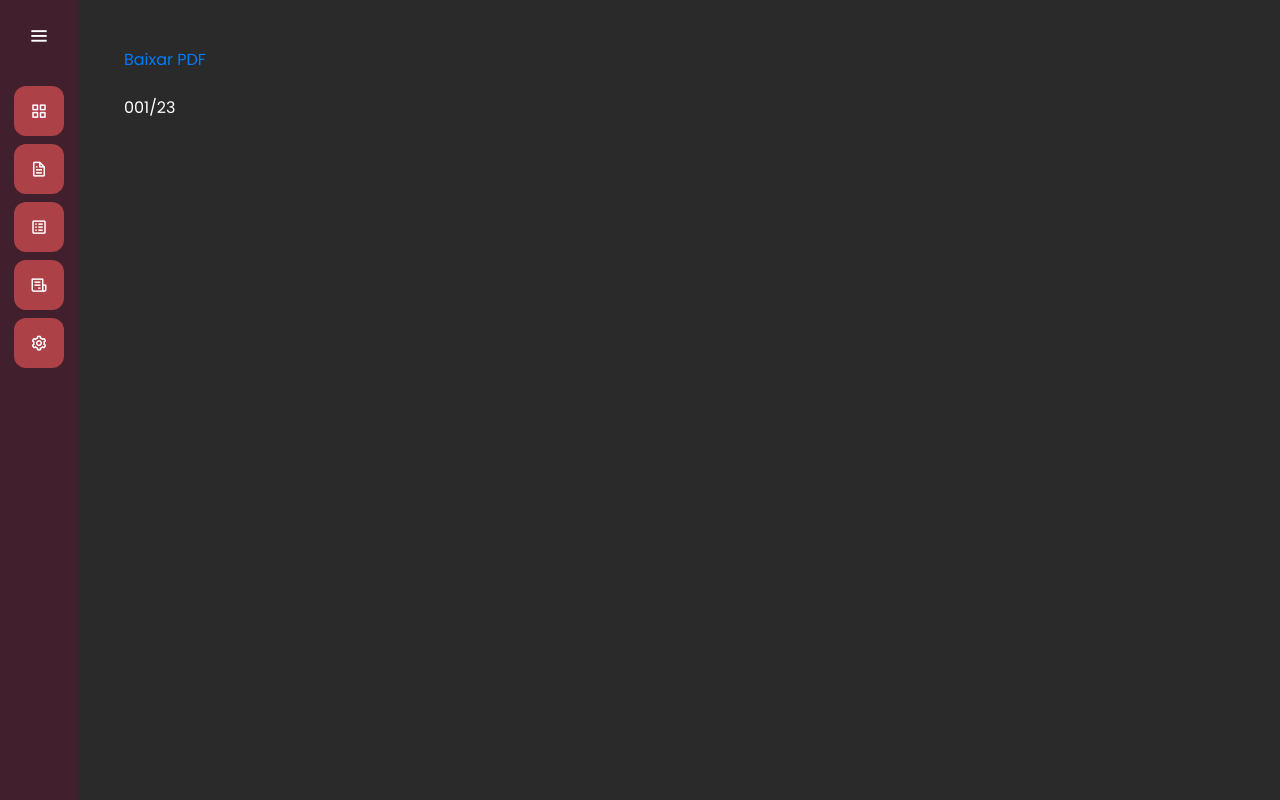
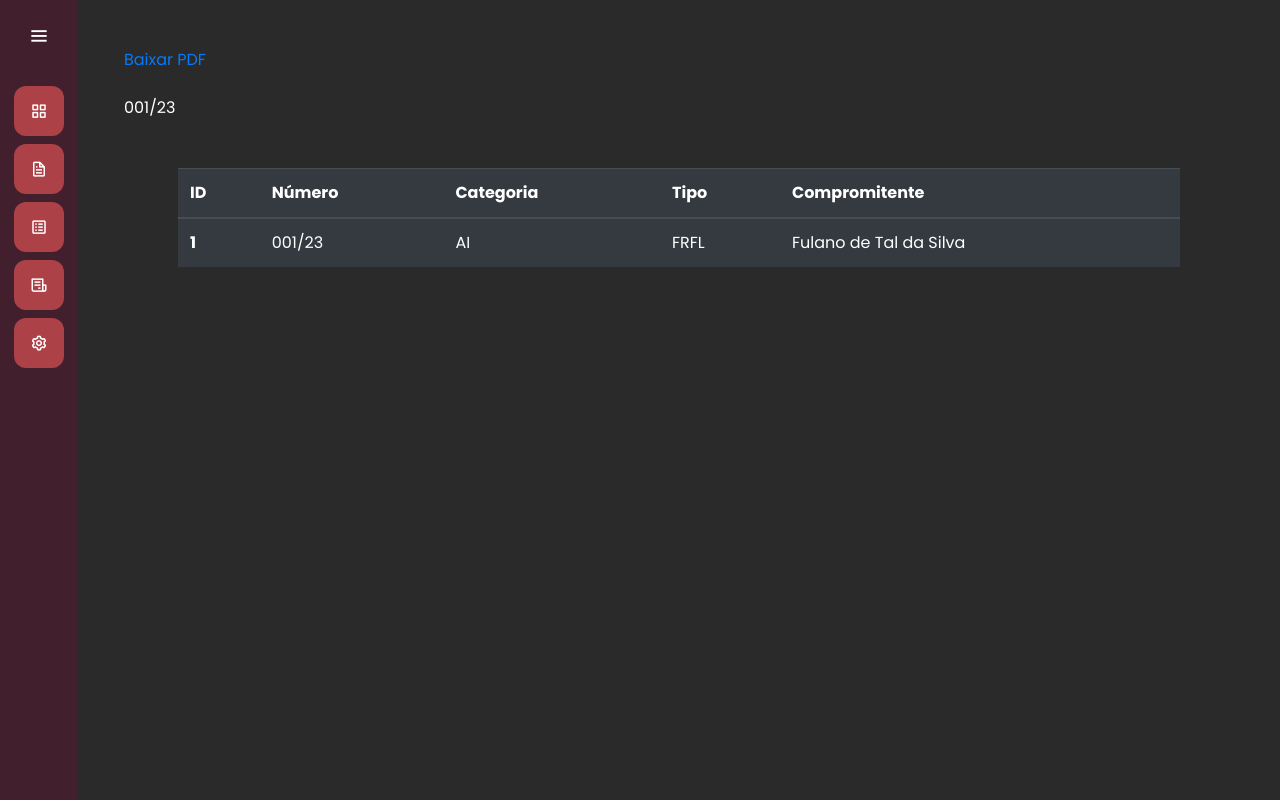
Before and after one commit to IngridEsteves/projeto-integrador-1, a Django app: page /autorizacao/autorizacao_list/1/ in a window 1280 px wide. Run offline with Django 4.2, Linux system fonts and the light colour scheme; data comes from the database, SQL or seed files in the repository.

Commit message:
gerar-pdf-part2

```diff
--- a/autorizacao/templates/autorizacao_list.html
+++ b/autorizacao/templates/autorizacao_list.html
@@ -17,4 +17,28 @@
         <br>
         {{autorizacao.numero}}
     </div>
+    <br>
+    <br>
+    <div class="container-fluid distanciamento">
+        <table class="table table-dark">
+            <thead>
+                <tr>
+                    <th scope="col">ID</th>
+                    <th scope="col">Número</th>
+                    <th scope="col">Categoria</th>
+                    <th scope="col">Tipo</th>
+                    <th scope="col">Compromitente</th>
+                </tr>
+            </thead>
+            <tbody>
+                    <tr>
+                        <th scope="row">{{autorizacao.id}}</th>
+                        <td>{{autorizacao.numero}}</td>
+                        <td>{{autorizacao.categoria}}</td>
+                        <td>{{autorizacao.tipo}}</td>
+                        <td>{{autorizacao.compromitente}}</td>
+                    </tr>
+            </tbody>
+        </table>
+    </div>
 {% endblock  %}
--- a/autorizacao/views.py
+++ b/autorizacao/views.py
@@ -1,9 +1,11 @@
 from django.shortcuts import render
-from django.http import HttpResponse, JsonResponse
+from django.http import HttpResponse, JsonResponse, FileResponse
 from .models import Autorizacao
 from django.core import serializers
 import json
 from django.shortcuts import get_object_or_404
+from fpdf import FPDF
+from io import BytesIO
 
 
 # Create your views here.
@@ -203,6 +205,140 @@ def autorizacao_list(request, id):
 
 
 def baixar(request, id):
-    relatorio = get_object_or_404(Autorizacao, id=id)
+    autorizacao = get_object_or_404(Autorizacao, id=id)
 
-    return HttpResponse('TESTEEEE')
+    class PDF(FPDF):
+        def header(self):
+            # Rendering logo:
+            self.image("templates/static/relatorios/imagens/cabecalho.png", 10, 8, 180)
+            # Setting font: helvetica bold 15
+            self.set_font("Arial", "B", 15)
+            # Moving cursor to the right:
+            self.cell(80)
+            # Performing a line break:
+            self.ln(30)
+
+        def footer(self):
+            # Position cursor at 1.5 cm from bottom:
+            self.set_y(-15)
+            # Setting font: helvetica italic 8
+            self.set_font("Arial", "I", 8)
+            # Printing page number:
+            self.cell(0, 10, f"Page {self.page_no()}", align="C")
+
+    pdf = PDF()
+    pdf.add_page()
+
+    pdf.set_font('Arial', 'B', 12)
+
+    pdf.set_fill_color(240, 240, 240)
+
+    pdf.cell(80, 10, 'AUTORIZACAO AMBIENTAL', 0, 0, 'C')  # altura, largura, nome, borda, passar para a próxima linha, alinhamento, cor de fundo  # noqa: E501
+    pdf.cell(30, 10, 'Categoria', 0, 0, 'L', 1)  # altura, largura, nome, borda, passar para a próxima linha, alinhamento, cor de fundo  # noqa: E501
+    pdf.cell(5, 10, '', 0, 0)
+    pdf.cell(30, 10, 'Tipo', 0, 0, 'L', 1)  # altura, largura, nome, borda, passar para a próxima linha, alinhamento, cor de fundo  # noqa: E501
+    pdf.cell(5, 10, '', 0, 0)
+    pdf.cell(30, 10, 'Número', 0, 1, 'L', 1)  # altura, largura, nome, borda, passar para a próxima linha, alinhamento, cor de fundo  # noqa: E501
+
+    pdf.cell(80, 10, '', 0, 0)
+    pdf.cell(30, 10, f'{autorizacao.categoria}', 1, 0, 'L', 0)
+    pdf.cell(5, 10, '', 0, 0)
+    pdf.cell(30, 10, f'{autorizacao.tipo}', 1, 0, 'L', 0)
+    pdf.cell(5, 10, '', 0, 0)
+    pdf.cell(30, 10, f'{autorizacao.numero}', 1, 1, 'L', 0)
+    pdf.ln(5)
+
+    pdf.cell(30, 10, 'Emissão', 0, 0, 'L', 1)  # altura, largura, nome, borda, passar para a próxima linha, alinhamento, cor de fundo  # noqa: E501
+    pdf.cell(5, 10, '', 0, 0)
+    pdf.cell(30, 10, 'Validade', 0, 0, 'L', 1)  # altura, largura, nome, borda, passar para a próxima linha, alinhamento, cor de fundo  # noqa: E501
+    pdf.cell(5, 10, '', 0, 0)
+    pdf.cell(70, 10, 'Processo Administrativo', 0, 0, 'L', 1)  # altura, largura, nome, borda, passar para a próxima linha, alinhamento, cor de fundo  # noqa: E501
+    pdf.cell(5, 10, '', 0, 0)
+    pdf.cell(30, 10, 'TCA nº', 0, 1, 'L', 1)  # altura, largura, nome, borda, passar para a próxima linha, alinhamento, cor de fundo  # noqa: E501
+
+    pdf.cell(30, 10, f'{autorizacao.emissao}', 1, 0, 'L', 0)
+    pdf.cell(5, 10, '', 0, 0)
+    pdf.cell(30, 10, f'{autorizacao.validade}', 1, 0, 'L', 0)
+    pdf.cell(5, 10, '', 0, 0)
+    pdf.cell(70, 10, f'{autorizacao.proc_ADM}', 1, 0, 'L', 0)
+    pdf.cell(5, 10, '', 0, 0)
+    pdf.cell(30, 10, f'{autorizacao.tcaNum}', 1, 1, 'L', 0)
+    pdf.ln(5)
+
+    pdf.cell(100, 10, 'Compromitente', 0, 0, 'L', 1)  # altura, largura, nome, borda, passar para a próxima linha, alinhamento, cor de fundo  # noqa: E501
+    pdf.cell(5, 10, '', 0, 0)
+    pdf.cell(30, 10, 'CPF / CNPJ', 0, 0, 'L', 1)  # altura, largura, nome, borda, passar para a próxima linha, alinhamento, cor de fundo  # noqa: E501
+    pdf.cell(5, 10, '', 0, 0)
+    pdf.cell(40, 10, 'Inscrição Cadastral', 0, 1, 'L', 1)  # altura, largura, nome, borda, passar para a próxima linha, alinhamento, cor de fundo  # noqa: E501
+
+    pdf.cell(100, 10, f'{autorizacao.compromitente}', 1, 0, 'L', 10)
+    pdf.cell(5, 10, '', 0, 0)
+    pdf.cell(30, 10, f'{autorizacao.cpfcnpj}', 1, 0, 'L', 0)
+    pdf.cell(5, 10, '', 0, 0)
+    pdf.cell(40, 10, f'{autorizacao.insc_CAD}', 1, 1, 'L', 0)
+    pdf.ln(5)
+
+    pdf.cell(100, 10, 'Endereço do Imóvel', 0, 0, 'L', 1)  # altura, largura, nome, borda, passar para a próxima linha, alinhamento, cor de fundo  # noqa: E501
+    pdf.cell(5, 10, '', 0, 0)
+    pdf.cell(15, 10, 'Quadra', 0, 0, 'L', 1)  # altura, largura, nome, borda, passar para a próxima linha, alinhamento, cor de fundo  # noqa: E501
+    pdf.cell(5, 10, '', 0, 0)
+    pdf.cell(15, 10, 'Lote', 0, 0, 'L', 1)  # altura, largura, nome, borda, passar para a próxima linha, alinhamento, cor de fundo  # noqa: E501
+    pdf.cell(5, 10, '', 0, 0)
+    pdf.cell(40, 10, 'Bairro', 0, 1, 'L', 1)  # altura, largura, nome, borda, passar para a próxima linha, alinhamento, cor de fundo  # noqa: E501
+
+    pdf.cell(100, 10, f'{autorizacao.endereco}', 1, 0, 'L', 0)
+    pdf.cell(5, 10, '', 0, 0)
+    pdf.cell(15, 10, f'{autorizacao.quadra}', 1, 0, 'L', 0)
+    pdf.cell(5, 10, '', 0, 0)
+    pdf.cell(15, 10, f'{autorizacao.lote}', 1, 0, 'L', 0)
+    pdf.cell(5, 10, '', 0, 0)
+    pdf.cell(40, 10, f'{autorizacao.bairro}', 1, 1, 'L', 0)
+    pdf.ln(5)
+
+    pdf.cell(30, 10, 'Área do Lote', 0, 0, 'L', 1)  # altura, largura, nome, borda, passar para a próxima linha, alinhamento, cor de fundo  # noqa: E501
+    pdf.cell(5, 10, '', 0, 0)
+    pdf.cell(45, 10, 'Supressão Autorizada', 0, 0, 'L', 1)  # altura, largura, nome, borda, passar para a próxima linha, alinhamento, cor de fundo  # noqa: E501
+    pdf.cell(5, 10, '', 0, 0)
+    pdf.cell(90, 10, 'Matrícula do Imóvel - CRI', 0, 1, 'L', 1)  # altura, largura, nome, borda, passar para a próxima linha, alinhamento, cor de fundo  # noqa: E501
+
+    pdf.cell(30, 10, f'{autorizacao.area_lote}', 1, 0, 'L', 0)
+    pdf.cell(5, 10, '', 0, 0)
+    pdf.cell(45, 10, f'{autorizacao.sup_aut}', 1, 0, 'L', 0)
+    pdf.cell(5, 10, '', 0, 0)
+    pdf.cell(90, 10, f'{autorizacao.matricula}', 1, 1, 'L', 0)
+    pdf.ln(5)
+
+    pdf.cell(40, 10, 'Anuência CETESB', 0, 0, 'L', 1)  # altura, largura, nome, borda, passar para a próxima linha, alinhamento, cor de fundo  # noqa: E501
+    pdf.cell(5, 10, '', 0, 0)
+    pdf.cell(45, 10, 'Anuência CONDEMA', 0, 0, 'L', 1)  # altura, largura, nome, borda, passar para a próxima linha, alinhamento, cor de fundo  # noqa: E501
+    pdf.cell(5, 10, '', 0, 0)
+    pdf.cell(90, 10, 'Compensação / Averbação', 0, 1, 'L', 1)  # altura, largura, nome, borda, passar para a próxima linha, alinhamento, cor de fundo  # noqa: E501
+
+    pdf.cell(40, 10, f'{autorizacao.anuencia_CETESB}', 1, 0, 'L', 0)
+    pdf.cell(5, 10, '', 0, 0)
+    pdf.cell(45, 10, f'{autorizacao.anuencia_CONDEMA}', 1, 0, 'L', 0)
+    pdf.cell(5, 10, '', 0, 0)
+    pdf.cell(90, 10, f'{autorizacao.compensacao_averbacao}', 1, 1, 'L', 0)
+    pdf.ln(5)
+
+    pdf.cell(30, 10, 'Observações', 0, 0, 'L', 1)
+    pdf.cell(150, 10, f'{autorizacao.observacao}', 1, 1, 'L', 0)
+    pdf.ln(5)
+
+    pdf.cell(190, 10, 'Árvores Isoladas', 0, 1, 'L', 1)  # altura, largura, nome, borda, passar para a próxima linha, alinhamento, cor de fundo  # noqa: E501
+
+    pdf.cell(50, 10, 'Objetivo', 0, 0)
+    pdf.cell(50, 10, 'Local', 0, 0)
+    pdf.cell(90, 10, 'Quantidade autorizada', 0, 1)
+
+    pdf.cell(45, 10, f'{autorizacao.objetivo}', 1, 0, 'L', 0)
+    pdf.cell(45, 10, f'{autorizacao.local}', 1, 0, 'L', 0)
+    pdf.cell(33, 10, f'{autorizacao.nativos} nativos', 1, 0, 'L', 0)
+    pdf.cell(33, 10, f'{autorizacao.exoticos} exoticos', 1, 0, 'L', 0)
+    pdf.cell(33, 10, f'{autorizacao.euterpe} euterpe edulis', 1, 1, 'L', 0)
+    pdf.ln(5)
+
+    pdf_content = pdf.output(dest='S').encode('latin1')  # Salvar o pdf em memória
+    pdf_bytes = BytesIO(pdf_content)
+
+    return FileResponse(pdf_bytes, as_attachment=True, filename=f"os_{autorizacao.id}.pdf")
```
Also changed, not shown: autorizacao/templates/listar_autorizacao.html (+10 -1 lines), relatorios/views.py (+20 -1 lines), templates/static/relatorios/imagens/cabecalho.PNG (added).
